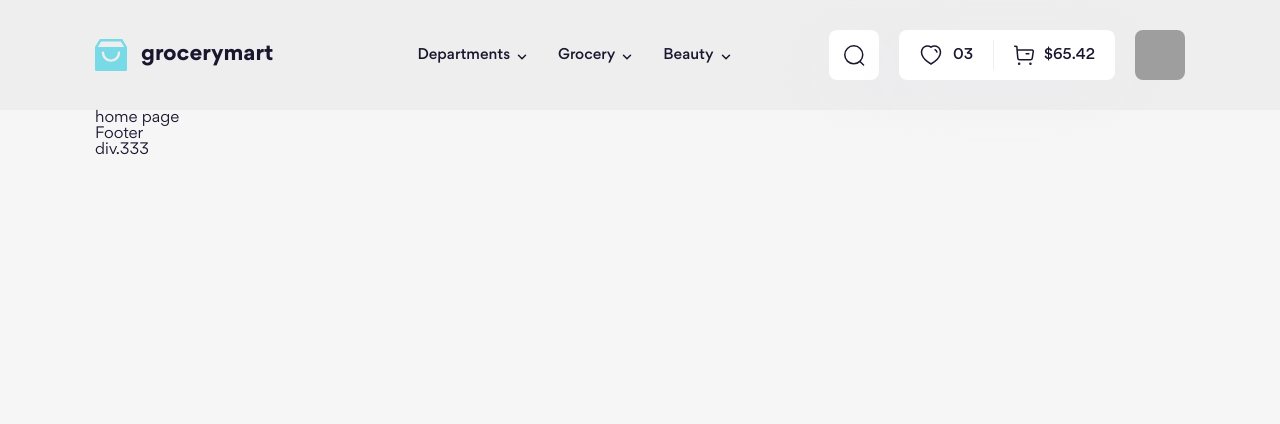
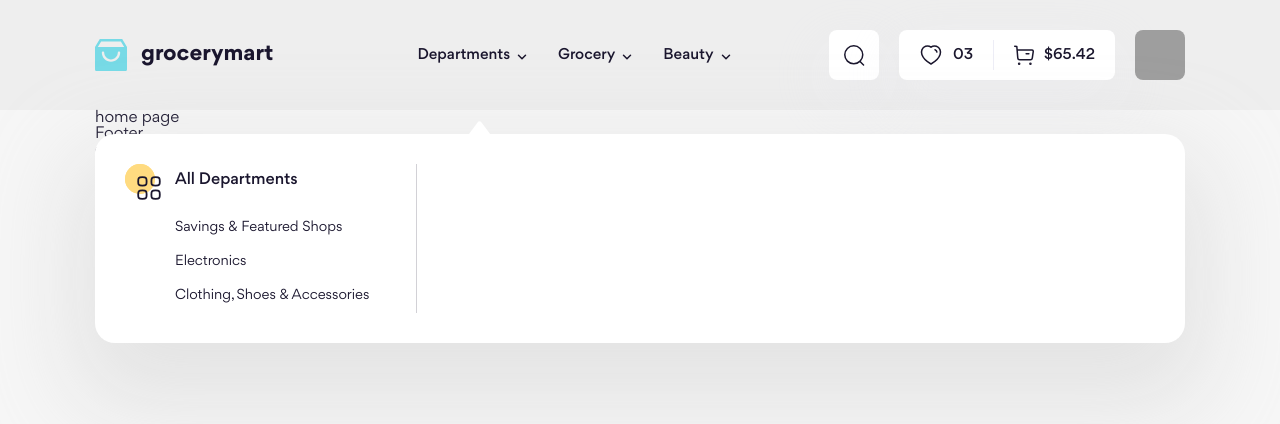
Before and after one commit to Vo-Dinh-Quan/GroceryMart-Coffee, a website: page index.html in a window 1280 px wide. Drawn offline with Linux system fonts and the light colour scheme; grey boxes are pictures that could not be loaded.

Commit message:
13. Building the Mega Menu part 1

```diff
--- a/scss/components/_dropdown.scss
+++ b/scss/components/_dropdown.scss
@@ -2,17 +2,19 @@
     position: absolute;
     left: 0;
     padding-top: 5.4rem;
+    width: min(124rem, 100%);
 
-    scale: 0;
     /* mặc định thuộc tính transform-origin: nó là center;. chúng ta có thể chỉnh lại theo top right */
     /* Hoặc đặt theo tọa độ, tính bằng %, góc tọa độ sẽ là góc trên bên trái */
     /* ở đây chúng ta tính từ góc tọa độ, x dài ra 95% so với tổng, y giữ cố định ở tâm */
-    transform-origin: 50% 0;
-    opacity: 0;
-    visibility: hidden;
-    transition: opacity 0.5s, visibility 0.5s, scale 0.3s;
+    // scale: 0;
+    // transform-origin: 50% 0;
+    // opacity: 0;
+    // visibility: hidden;
+    // transition: opacity 0.5s, visibility 0.5s, scale 0.3s;
 
     &__inner {
+        max-height: min(58.2rem, 100vh - 15.8rem);
         position: relative;
         padding: 3rem;
         border-radius: 2rem;
@@ -36,10 +38,71 @@
 }
 
 .dropdown--grocery {
-
     transform-origin: 50rem 0; /* Thay đổi cho dropdown Grocery */
 }
 
 .dropdown--beauty {
     transform-origin: 60rem 0; /* Thay đổi cho dropdown Beauty */
 }
+
+.top-menu {
+    height: 100%;
+
+    &__main {
+        height: 100%;
+        width: 29.2rem; // 262px + 30px
+        border-right: 1px solid var(--top-menu-border-color);
+    }
+}
+
+.menu-column {
+    display: flex;
+    gap: 1.4rem;
+
+    &__icon {
+        position: relative;
+        flex-shrink: 0; // không cho méo lại nếu các nội dung các vượt quá kích thước đè lên
+        width: 3.6rem;
+        height: 3.6rem;
+    }
+
+    &__content {
+        flex-grow: 1;
+    }
+    &__icon-1 {
+        width: 3rem;
+        height: 3rem;
+        object-fit: cover;
+    }
+    &__icon-2 {
+        width: 2.4rem;
+        height: 2.4rem;
+        object-fit: cover;
+        position: absolute;
+        right: 0;
+        bottom: 0;
+    }
+
+    &__heading {
+        margin-top: 0.4rem;
+        font-size: 1.6rem;
+        font-weight: 500;
+        line-height: 2.4rem; /* 150% */
+    }
+
+    &__list {
+        margin-top: 1.9rem; // 26px - 7px
+    }
+
+    &__link {
+        padding: .7rem 0;
+        display: block;
+        font-size: 1.4rem;
+        font-weight: 400;
+        line-height: 2rem; /* 142.857% */
+        &:hover {
+            color: #0071DC;
+            font-weight: 500;
+        }
+    }
+}
--- a/scss/theme/_dark.scss
+++ b/scss/theme/_dark.scss
@@ -14,4 +14,5 @@ html.dark {
     --dropdown-shadow-color: rgba(23, 28, 40, 0.4);
     --dropdown-arrow-color: brightness(0) saturate(100%) invert(17%) sepia(27%)
         saturate(487%) hue-rotate(185deg) brightness(89%) contrast(88%);
+    --top-menu-border-color: #171C28;
 }
--- a/scss/theme/_light.scss
+++ b/scss/theme/_light.scss
@@ -18,4 +18,5 @@ html {
     // Dropdown
     --dropdown-bg-color: #fff;
     --dropdown-shadow-color: rgba(200, 200, 200, 0.4);
+    --top-menu-border-color: #D2D1D6;
 }
--- a/templates/header.html
+++ b/templates/header.html
@@ -29,7 +29,39 @@
                     </a>
                     <div class="dropdown dropdown--departments">
                         <div class="dropdown__inner">
-                            Lorem ipsum dolor sit amet consectetur adipisicing elit. Qui ut nostrum quos praesentium modi blanditiis suscipit quibusdam saepe natus, obcaecati eaque omnis placeat esse soluta quasi? Molestiae earum assumenda aspernatur.
+                            <div class="top-menu">
+                                <div class="top-menu__main">
+                                    <!-- Menu column -->
+                                     <div class="menu-column">
+                                        <div class="menu-column__icon">
+                                            <img src="./assets/imgs/category/cate-1.1.svg" alt="" class="menu-column__icon-1">
+                                            <img src="./assets/imgs/category/cate-1.2.svg" alt="" class="menu-column__icon-2">
+                                        </div>
+                                        <div class="menu-column__content">
+                                            <h2 class="menu-column__heading">
+                                                All Departments
+                                            </h2>
+                                            <ul class="menu-column__list">
+                                                <li>
+                                                    <a href="#!" class="menu-column__link">
+                                                        Savings & Featured Shops
+                                                    </a>
+                                                </li>
+                                                <li>
+                                                    <a href="#!" class="menu-column__link">
+                                                        Electronics
+                                                    </a>
+                                                </li>
+                                                <li>
+                                                    <a href="#!" class="menu-column__link">
+                                                        Clothing, Shoes & Accessories
+                                                    </a>
+                                                </li>
+                                            </ul>
+                                        </div>
+                                     </div>
+                                </div>
+                            </div>
                         </div>
                     </div>
                 </li>
@@ -42,12 +74,11 @@
                             class="icon navbar__arrow"
                         />
                     </a>
-
-                    <div class="dropdown dropdown--grocery">
+                    <!-- <div class="dropdown dropdown--grocery">
                         <div class="dropdown__inner">
                             Lorem 2 ipsum dolor sit amet consectetur adipisicing elit. Qui ut nostrum quos praesentium modi blanditiis suscipit quibusdam saepe natus, obcaecati eaque omnis placeat esse soluta quasi? Molestiae earum assumenda aspernatur.
                         </div>
-                    </div>
+                    </div> -->
                 </li>
                 <li class="navbar__item">
                     <a href="#!" class="navbar__link">
@@ -58,11 +89,11 @@
                             class="icon navbar__arrow"
                         />
                     </a>
-                    <div class="dropdown dropdown--beauty">
+                    <!-- <div class="dropdown dropdown--beauty">
                         <div class="dropdown__inner">
                             Lorem 3 ipsum dolor sit amet consectetur adipisicing elit. Qui ut nostrum quos praesentium modi blanditiis suscipit quibusdam saepe natus, obcaecati eaque omnis placeat esse soluta quasi? Molestiae earum assumenda aspernatur.
                         </div>
-                    </div>
+                    </div> -->
                 </li>
             </ul>
         </nav>
```
Also changed, not shown: assets/css/main.css, assets/imgs/category/cate-1.1.svg (added), assets/imgs/category/cate-1.2.svg (added), 1 other file.
